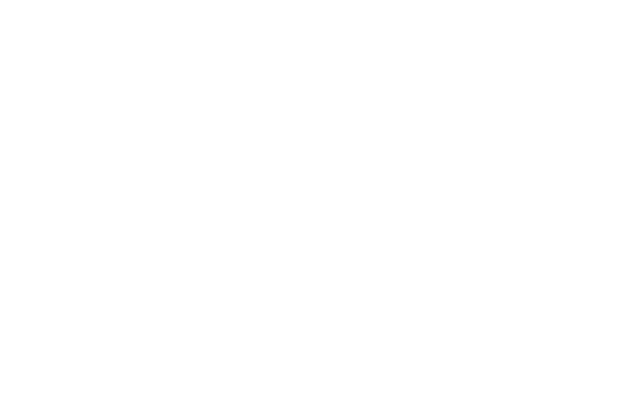
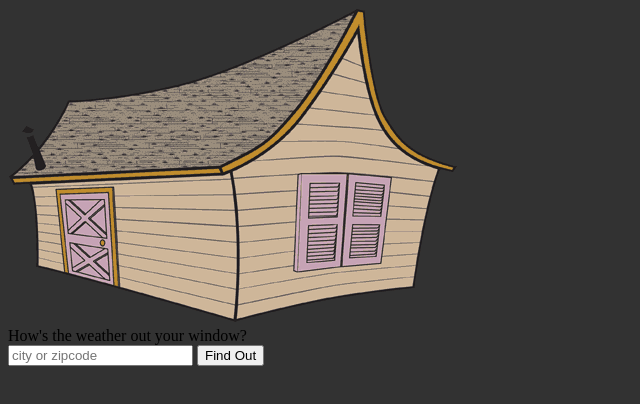
Before and after one commit to rsouthwi/weather-hippo, a plain HTML site: page frontend/index.html in a window 1280 px wide. Shown: the whole page, without its empty margins (0-640 px from the left). Drawn offline with Linux system fonts and the light colour scheme.

Commit message:
simplify markup

```diff
--- a/frontend/index.html
+++ b/frontend/index.html
@@ -2,9 +2,26 @@
 <html lang="en">
 <head>
     <meta charset="UTF-8">
-    <title>Title</title>
+    <meta name="viewport" content="width=device-width, initial-scale=1.0">
+    <meta http-equiv="X-UA-Compatible" content="IE=edge">
+    <title>What's my Weather?</title>
+    <meta name="description" content="A river horse delivering the weather.">
+    <link rel="stylesheet" type="text/css" href="style.css">
 </head>
 <body>
-
+    <div id="container">
+        <img src="images/house.gif" id="house" alt="a river house for a river horse">
+        <div id="bubble"></div>
+        <form>
+            <label for="loc">How's the weather out your window?</label>
+            <div>
+                <span>
+                    <input type="text" id="loc" name="location" placeholder="city or zipcode">
+                    <button type="button" onclick="toggleHippo()">Find Out</button>
+                </span>
+            </div>
+        </form>
+    </div>
+    <script src="script.js"></script>
 </body>
 </html>
```
